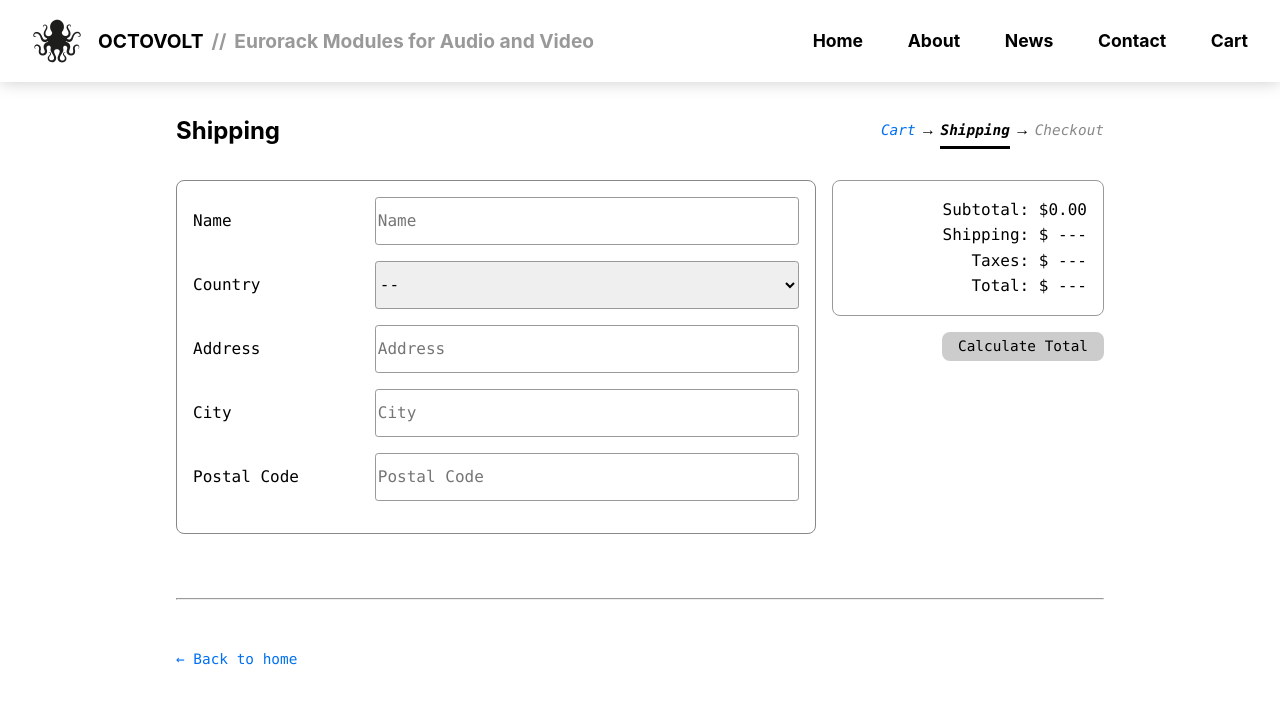
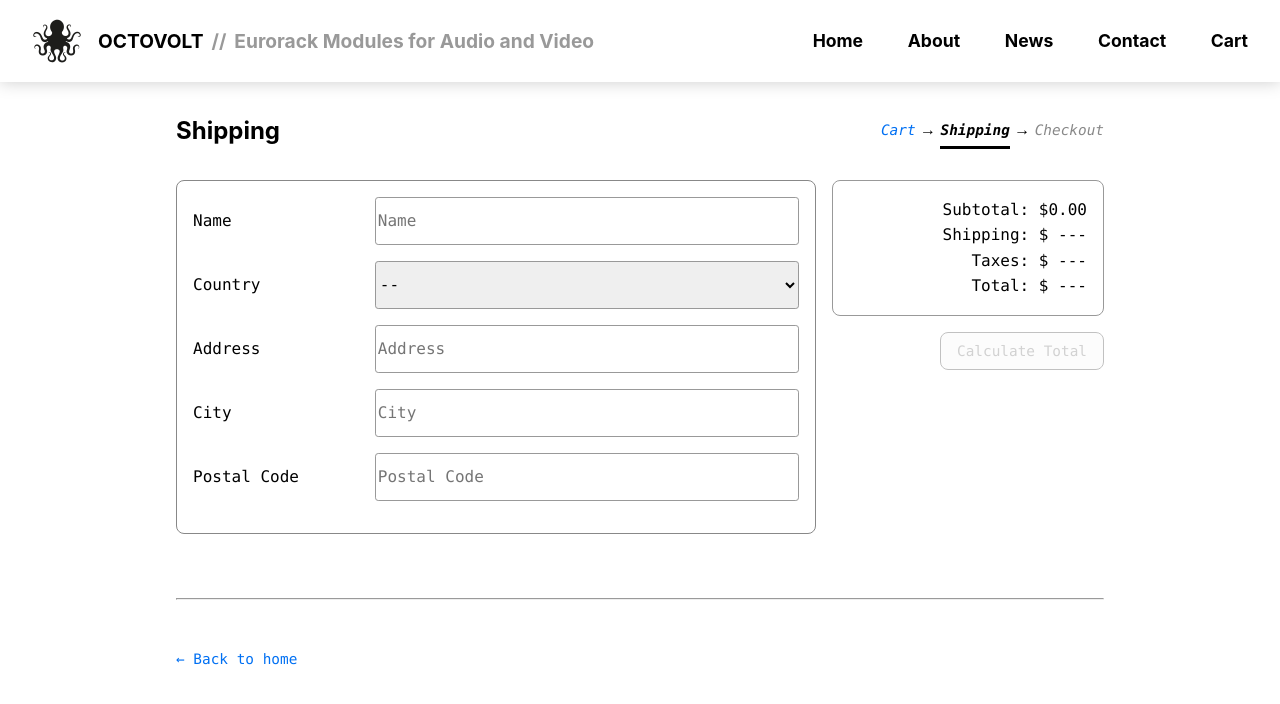
Before and after one commit to octovolt/octovolt-website, a Next.js app: page /cart/shipping in a window 1280 px wide. Shown: the top 704 px of the page. Built offline with nearby package versions, Linux system fonts and the light colour scheme.

Commit message:
improve buttons in checkout flow

```diff
--- a/src/app/cart/checkout/page.tsx
+++ b/src/app/cart/checkout/page.tsx
@@ -31,7 +31,7 @@ function CtaButton({ ...props }: CtaProps): JSX.Element {
   return (
     <div className={cartStyles.callToActionContainer}>
       <button
-        className={cartStyles.nextButton}
+        className={cartStyles.nextButton + ' custom green'}
         disabled={!props.billingAddressValid || !props.paymentInfoValid} onClick={props.onCtaClick}>
         {props.paymentInfo.paymentMethod === "creditCard" ? `Place Order` : `Continue to PayPal`}
       </button>
--- a/src/app/cart/page.tsx
+++ b/src/app/cart/page.tsx
@@ -111,7 +111,7 @@ export default function Cart(): JSX.Element {
             <Subtotal subtotal={subtotal} shippingCost={-1} taxes={-1} />
             <div className={cartStyles.callToActionContainer}>
               <button
-                className={cartStyles.nextButton}
+                className={cartStyles.nextButton + ' custom green'}
                 disabled={cart.length === 0}
                 onClick={onNext}>
                   Go to Shipping
--- a/src/app/cart/shipping/page.tsx
+++ b/src/app/cart/shipping/page.tsx
@@ -33,9 +33,9 @@ function CtaButton({ ...props }): JSX.Element {
   return (
     <div className={cartStyles.callToActionContainer}>
         {props.taxes >= 0 && props.shippingCost >= 0 ? (
-          <button className={cartStyles.checkoutButton} disabled={!props.shippingAddressValid || props.cartLength === 0} onClick={props.onCheckout}>Go to Checkout</button>
+          <button className={cartStyles.checkoutButton + ' custom green'} disabled={!props.shippingAddressValid || props.cartLength === 0} onClick={props.onCheckout}>Go to Checkout</button>
         ) : (
-          <button className={cartStyles.calculateButton} disabled={props.cartLength === 0} onClick={props.onCalculate}>Calculate Total</button>
+          <button className={cartStyles.calculateButton + ' custom lightgray'} disabled={props.cartLength === 0} onClick={props.onCalculate}>Calculate Total</button>
         )}
     </div>
   )
--- a/src/app/global.css
+++ b/src/app/global.css
@@ -78,8 +78,8 @@ button.custom {
   border: 0;
 }
 
-button.custom:disabled {
-  opacity: 0.5;
+button.custom:disabled, button.custom[disabled]{
+  opacity: 0.6;
 }
 
 .button.lightgray {
--- a/src/styles/cart.module.css
+++ b/src/styles/cart.module.css
@@ -175,37 +175,12 @@ form .hiddenFields, .paymentOptionsForm .hiddenFields {
   display: none;
 }
 
-/* buttons -- TODO: abstract the green button and allow the calculate button to override */
-
 .calculateButton, .checkoutButton, .nextButton {
-  font-size: 0.9rem;
-  border-radius: 0.5rem;
-  padding: 0.4rem 1rem;
-  font-family: Menlo, Monaco, Consolas, Liberation Mono, Lucida Console, monospace;
   align-self: flex-end;
-  border: 0;
 }
 
-.calculateButton {
-  background: #ccc;
-  color: black;
-}
-
-.calculateButton:active {
-  background: #eee;
-}
-
-.checkoutButton, .nextButton {
-  background: darkgreen;
-  color: white;
-}
-
-.checkoutButton:active, .nextButton:active {
-  background: forestgreen;
-}
-
-.checkoutButton:disabled, .nextButton:disabled, .checkoutButton[disabled], .nextButton[disabled] {
-  opacity: 0.6;
+div.callToActionContainer button.calculateButton {
+  border: 1px solid var(--color-border);
 }
 
 .mainColumn form h3 {
```
